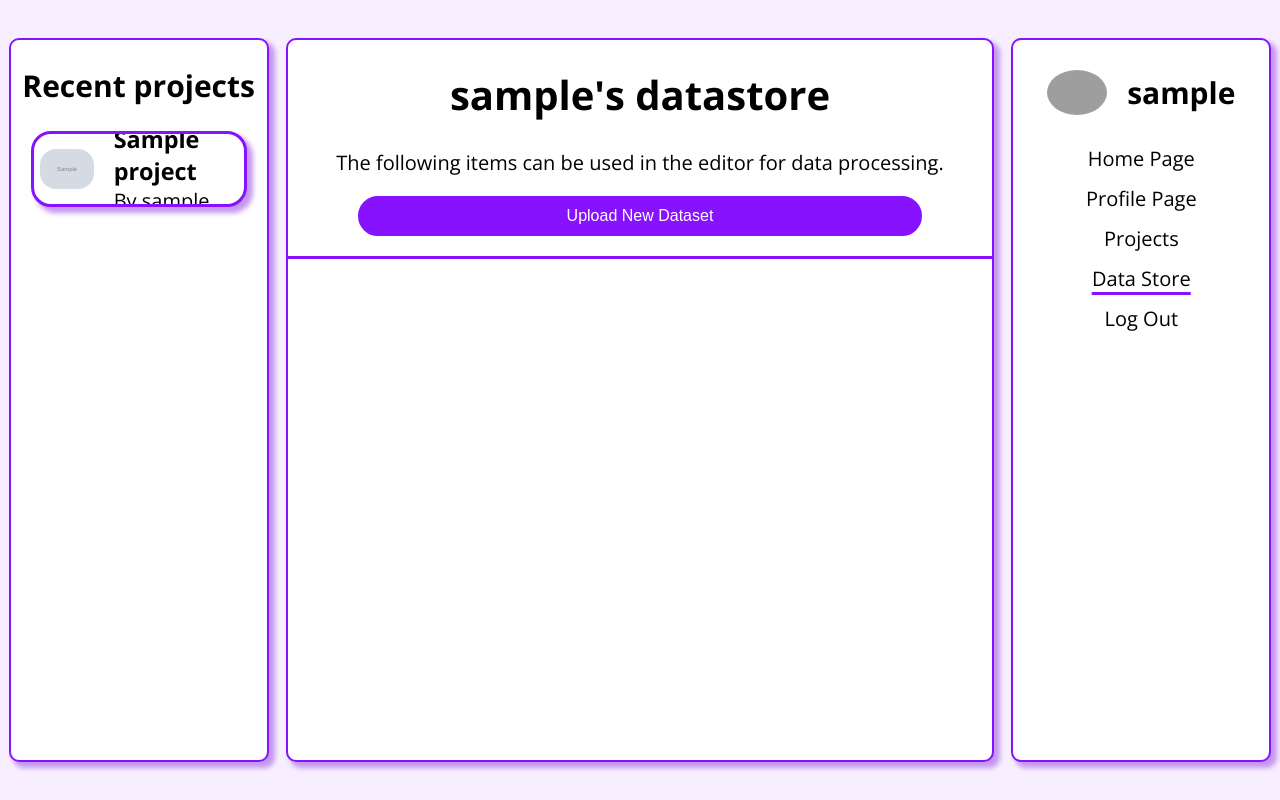
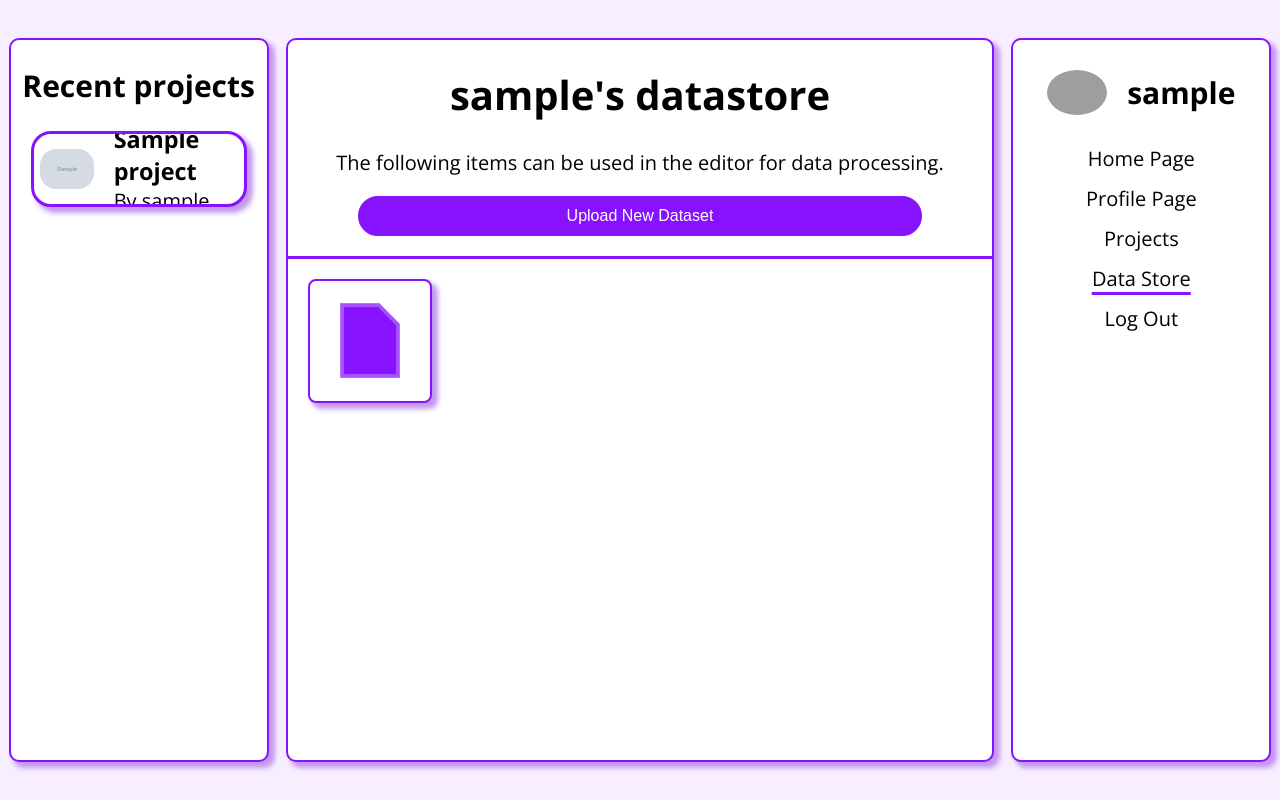
Before and after one commit to Miv2nir/diploma2425, a Django app: page /datastore/ in a window 1280 px wide. Run offline with Django 5.2, Linux system fonts and the light colour scheme; a user stored in the database is signed in; tables that the repository leaves empty hold one stand-in row (values such as "Sample post"); grey boxes marked "Sample" are stand-in pictures; grey boxes are pictures that could not be loaded.

Commit message:
basic data item representation in gui

```diff
--- a/timesite/backend/static/style.css
+++ b/timesite/backend/static/style.css
@@ -306,8 +306,8 @@ font-size: 1rem;
     font-size: 0.8rem;
     border-radius: 0.4rem;
     border-width: 0.1rem;
+    border-color: var(--border-color);
     background-color: white;
-    border-color: var(--border-color);
     cursor: pointer;
     transition: 200ms ease;
     box-shadow: 5px 5px 5px 1px var(--shadow-color);
@@ -336,3 +336,26 @@ font-size: 1rem;
     margin-bottom: 1em;
     margin-right: auto;
 }
+.datastore-item {
+    height: 6rem;
+    width: 6rem;
+    display: flex;
+    flex-direction: column;
+    justify-content: center;
+    align-items: center;
+    margin-left: 1rem;
+    margin-right: 1rem;
+    margin-top: 1rem;
+    background-color: white;
+    box-shadow: 5px 5px 5px 1px var(--shadow-color);
+    border: solid;
+    border-radius: 0.4rem;
+    border-width: 0.1rem;
+    border-color: var(--border-color);
+}
+
+.data-icon {
+    height: auto;
+    width: 3rem;
+    border-radius: 0;
+}
--- a/timesite/backend/templates/backend/datastore.html
+++ b/timesite/backend/templates/backend/datastore.html
@@ -48,6 +48,13 @@
             </form>
             <div></div>
             <div class="hr"> </div>
+            <div style="display: flex; flex-wrap: wrap; align-items: flex-start;">
+            {% for i in lookup %}
+                <div class="datastore-item">
+                    <img src="{% static 'data_icon.png' %}" class="data-icon">
+                </div>
+            {%endfor%}
+            </div>
             </div>
         </div>
         <div class="home-container" id="container-side-2">
--- a/timesite/backend/views.py
+++ b/timesite/backend/views.py
@@ -243,7 +243,7 @@ def datastore(request):
         data_obj=models.DataFile(user=request.user)
         form=forms.DataFileForm(request.POST,request.FILES,instance=data_obj)
         if form.is_valid():
-            print(request.FILES)
+            #print(request.FILES)
             #assuming that the file is indeed supplied because the file field is set to be required
             #data_obj=form.save(commit=False)
             #data_obj.user=request.user
@@ -255,4 +255,5 @@ def datastore(request):
 
     #GET
     form=forms.DataFileForm()
-    return render(request,'backend/datastore.html',{'user':request.user,'form':form})
+    lookup=models.DataFile.objects.filter(user=request.user)
+    return render(request,'backend/datastore.html',{'user':request.user,'form':form,'lookup':lookup})
```
Also changed, not shown: timesite/backend/functions.py (line endings or trailing spaces), timesite/backend/static/data_icon.png (added).
